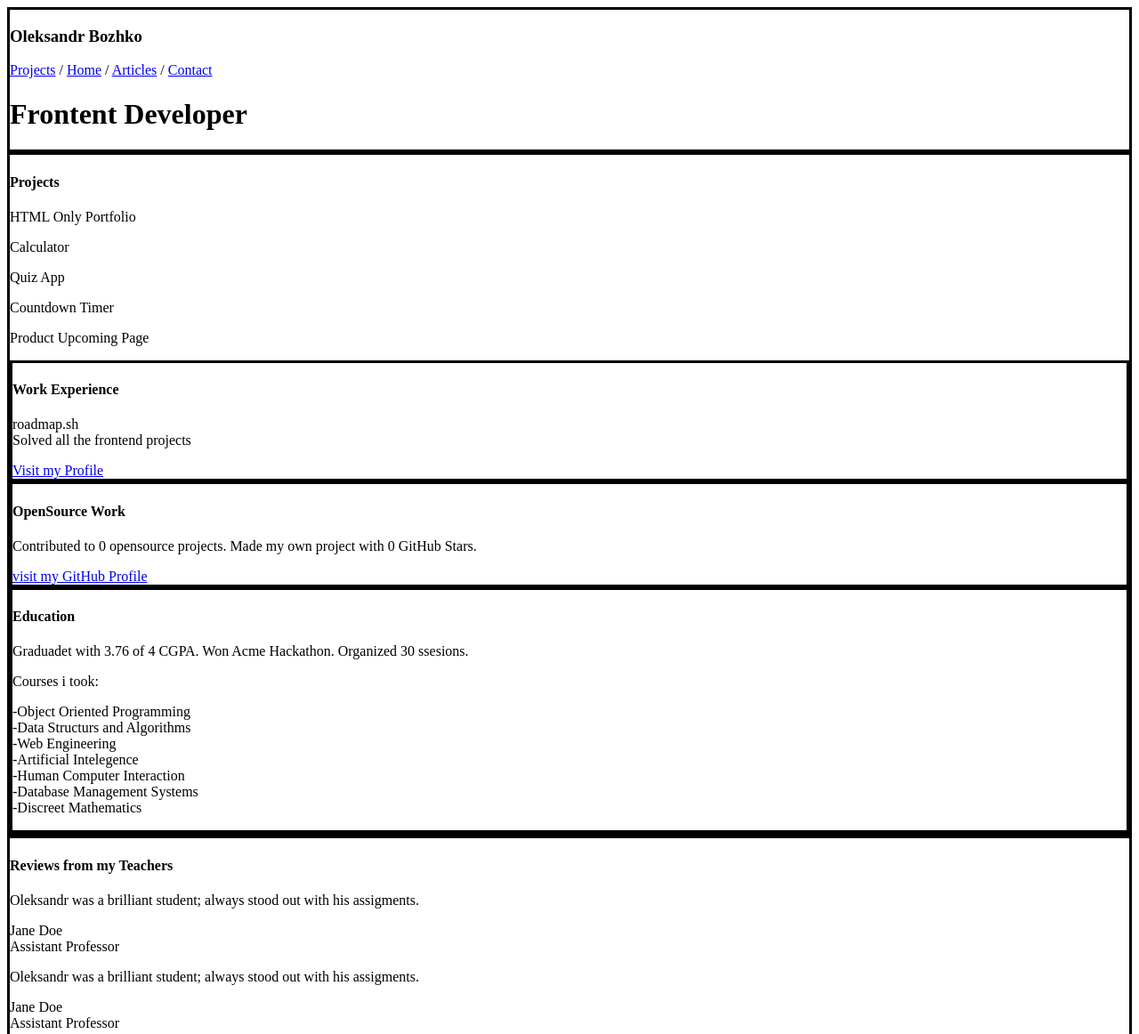
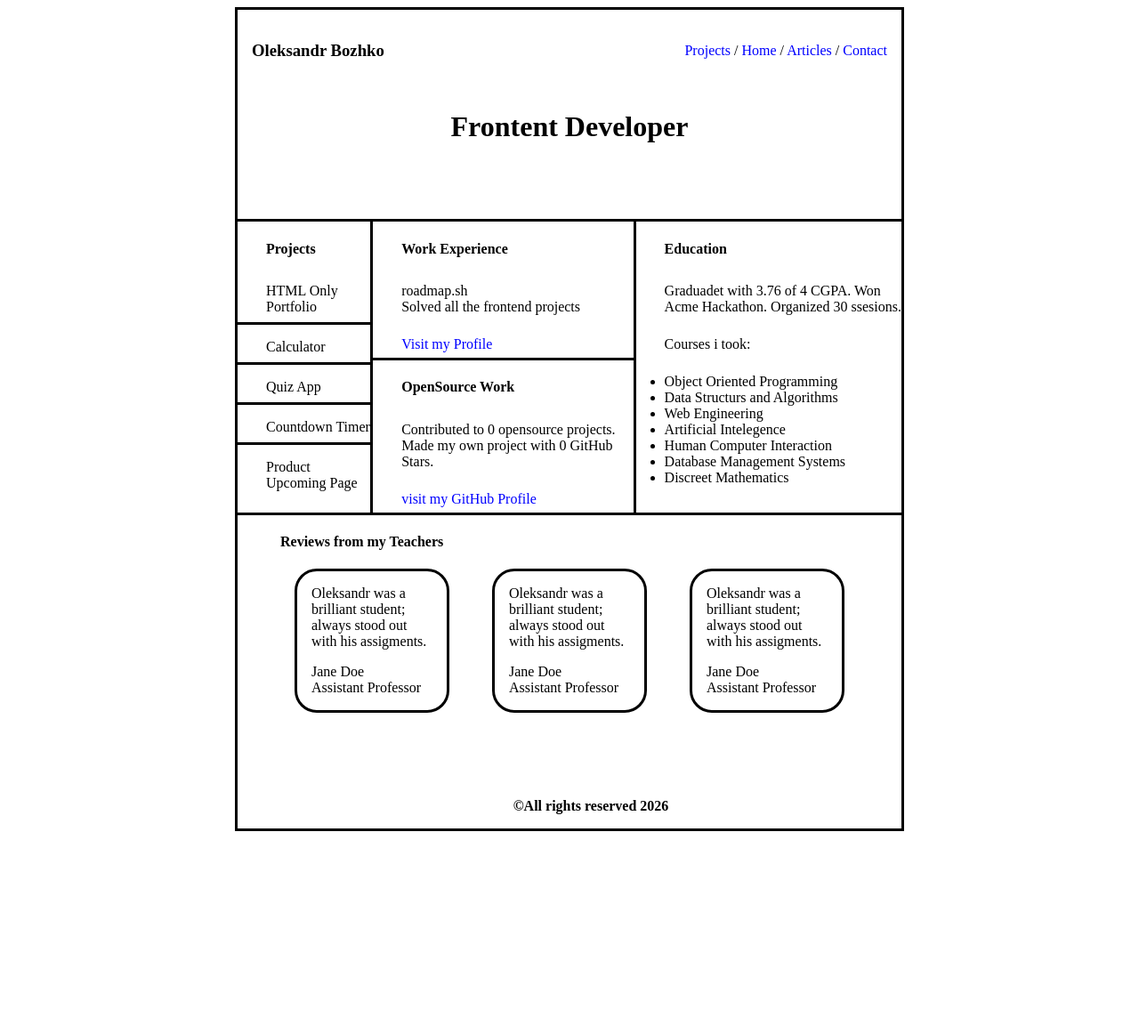
Before and after one commit to Obozhko-front/Basic-HTML-Website, a plain HTML site: page index.html in a window 1280 px wide. Shown: the top 1162 px of the page at 89% size. After the commit the page ends 942 px from the top, so only its background shows below. Drawn offline with Linux system fonts and the light colour scheme.

Commit message:
add basic layout

```diff
--- a/index.html
+++ b/index.html
@@ -8,22 +8,25 @@
 </head>
 <body>
     <header>
+    <div class="head-nav-bar">
         <h3 class="your-name">Oleksandr Bozhko</h3>
 
-    <a class="head-nav" href="#">Projects</a>
+        <div>
+            <a class="head-nav-link" href="#">Projects</a>
             /
-    <a class="head-nav" href="#">Home</a>
+            <a class="head-nav-link" href="#">Home</a>
             /
-    <a class="head-nav" href="#">Articles</a>
+            <a class="head-nav-link" href="#">Articles</a>
             /
-    <a class="head-nav" href="#">Contact</a>
+            <a class="head-nav-link" href="#">Contact</a>
+        </div>
+    </div>
 
-
-    <h1>Frontent Developer</h1>
+    <h1 class="header-hero">Frontent Developer</h1>
     </header>
 
     <main>
-    <aside class="aside-projects">
+    <aside class="artc-pro">
         <h4>Projects</h4>
         <p>HTML Only Portfolio</p>
         <p>Calculator</p>
@@ -32,7 +35,7 @@
         <p>Product Upcoming Page</p>
     </aside>
 
-    <article>
+    <article class="artc-exp">
         <h4>Work Experience</h4>
         <p>roadmap.sh
             <br>
@@ -41,57 +44,53 @@
         <a href="#">Visit my Profile</a>
     </article>
 
-    <article>
+    <article class="artc-osw">
         <h4>OpenSource Work</h4>
         <p>Contributed to 0 opensource projects. Made my own project with 0 GitHub Stars.</p>
         <a href="#">visit my GitHub Profile</a>
     </article>
 
-    <article>
+    <article class="artc-edu">
         <h4>Education</h4>
         <p>Graduadet with 3.76 of 4 CGPA. Won Acme Hackathon. Organized 30 ssesions.</p>
         <p>Courses i took:</p>
-        <p>-Object Oriented Programming
-            <br>
-            -Data Structurs and Algorithms
-            <br>
-            -Web Engineering
-            <br>
-            -Artificial Intelegence
-            <br>
-            -Human Computer Interaction
-            <br>
-            -Database Management Systems
-            <br>
-            -Discreet Mathematics
-        </p>
+        <ul>
+            <li>Object Oriented Programming</li>
+            <li>Data Structurs and Algorithms</li>
+            <li>Web Engineering</li>
+            <li>Artificial Intelegence</li>
+            <li>Human Computer Interaction</li>
+            <li>Database Management Systems</li>
+            <li>Discreet Mathematics</li>
+        </ul>
     </article>
     </main>
     <footer>
         <h4>Reviews from my Teachers</h4>
-        <div>
+        <div class="footer-response">
+            <span class="footer-bh">
                 <p>Oleksandr was a brilliant student; always stood out with his assigments.</p>
              <p>Jane Doe
                  <br>
                  Assistant Professor
               </p>
-        </div>
-         <div>
-            <p>Oleksandr was a brilliant student; always stood out with his assigments.</p>
+           </span>
+            <span class="footer-bh">
+               <p>Oleksandr was a brilliant student; always stood out with his assigments.<br></p>
                <p>Jane Doe
                    <br>
                  Assistant Professor
              </p>
-        </div>
-         <div>
-            <p>Oleksandr was a brilliant student; always stood out with his assigments.</p>
+          </span>
+            <span class="footer-bh">
+               <p>Oleksandr was a brilliant student; always stood out with his assigments.<br></p>
                <p>Jane Doe
                   <br>
                   Assistant Professor
               </p>
+          </span>
         </div>
-
-        <p>&copy;All rights reserved 2026</p>
+        <div class="all-rights"><p><b>&copy;All rights reserved 2026</b></p></div>
     </footer>
 </body>
 </html>
--- a/styles.css
+++ b/styles.css
@@ -1,3 +1,7 @@
+body{
+    padding-inline: 16rem;
+}
+
 header{
     border: solid;
 
@@ -5,6 +9,12 @@ header{
 
 main{
     border: solid;
+    border-block: none;
+    display: grid;
+    grid-template-areas:
+    "artc-pro artc-exp artc-edu"
+    "artc-pro artc-osw artc-edu";
+    grid-template-columns: 20% 40% 40%;
 }
 
 footer{
@@ -13,4 +23,101 @@ footer{
 
 article{
     border: solid;
+    border-top: none;
 }
+
+.head-nav-bar{
+    display: flex;
+    justify-content: space-between;
+    align-items: center;
+    padding: 1em;
+}
+
+.header-hero{
+    display: flex;
+    justify-content: center;
+    padding: 0 0 2em 0;
+}
+
+ul{
+    margin: 0;
+}
+
+.artc-exp{
+    grid-area: artc-exp;
+}
+
+.artc-edu{
+    grid-area: artc-edu;
+    border-inline: none;
+    border-bottom: none;
+}
+
+.artc-osw{
+    grid-area: artc-osw;
+    border-bottom: none;
+}
+
+.artc-pro{
+    grid-area: artc-pro;
+}
+
+.artc-pro > p:not(:last-child) {
+    border-bottom: solid;
+}
+
+.artc-pro > * {
+    padding-inline: 2rem 0;
+    padding-bottom: 0.5rem;
+}
+
+.artc-edu > * {
+    padding-inline: 2rem 0;
+    padding-bottom: 0.5rem;
+}
+
+.artc-osw > * {
+    padding-inline: 2rem 0;
+    padding-bottom: 0.5rem;
+}
+
+.artc-exp > * {
+    padding-inline: 2rem 0;
+    padding-bottom: 0.5rem;
+}
+
+.footer-bh{
+    border: solid;
+    border-radius: 25px;
+    margin-inline: 1rem ;
+}
+footer{
+    display: flex;
+    flex-direction: column;
+    padding-left: 3rem ;
+}
+
+.footer-response{
+    display: flex;
+    margin-inline: 0 3rem;
+    gap: 1rem;
+}
+
+.footer-bh > p{
+    margin: 1rem;
+}
+
+.all-rights{
+    display: flex;
+    justify-content: center;
+    margin-top: 5rem;
+}
+
+a{
+    text-decoration: none;
+    color: blue;
+}
+
+a:hover{
+    text-decoration: underline;
+}
```
Lines whose indentation alone changed are shown as unchanged.
